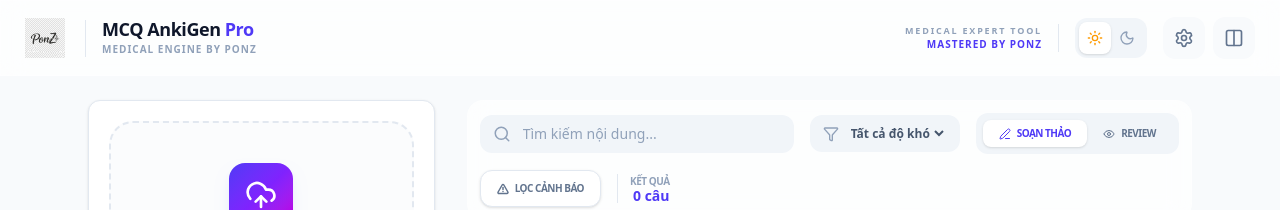
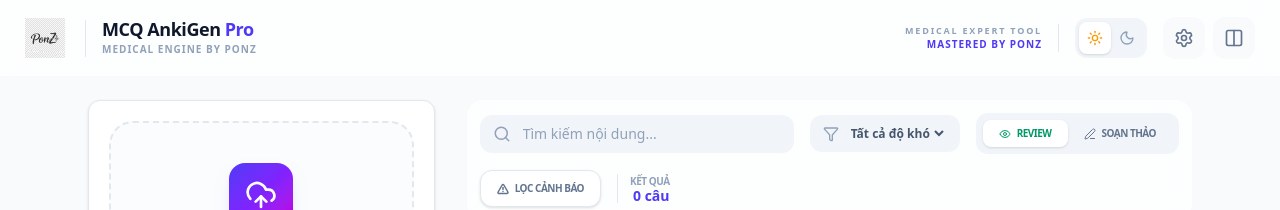
Before and after one commit to tranhoait123/anki-mcq-export, a React (Vite) app: page / in a window 1280 px wide. Shown: the top 210 px of the page. Built offline with nearby package versions, Linux system fonts and the light colour scheme.

Commit message:
ui: swap review and soạn thảo buttons and set review as default view

```diff
--- a/src/ui/MCQDisplay.tsx
+++ b/src/ui/MCQDisplay.tsx
@@ -272,7 +272,7 @@ const MCQDisplay: React.FC<MCQDisplayProps> = ({ mcqs, onUpdate, onDelete }) =>
   const [editForm, setEditForm] = useState<MCQ | null>(null);
   const [showWarningsOnly, setShowWarningsOnly] = useState(false);
   const [difficultyFilter, setDifficultyFilter] = useState<string>('all');
-  const [viewMode, setViewMode] = useState<'edit' | 'preview'>('edit');
+  const [viewMode, setViewMode] = useState<'edit' | 'preview'>('preview');
 
   // Extract unique difficulties for the filter dropdown
   const uniqueDifficulties = useMemo(() =>
@@ -360,16 +360,16 @@ const MCQDisplay: React.FC<MCQDisplayProps> = ({ mcqs, onUpdate, onDelete }) =>
 
         <div className="flex bg-slate-100 dark:bg-slate-800/50 p-1.5 rounded-xl border border-transparent">
           <button
+            onClick={() => setViewMode('preview')}
+            className={`px-4 py-1.5 text-[10px] font-black rounded-lg flex items-center gap-1.5 transition-all uppercase tracking-tighter ${viewMode === 'preview' ? 'bg-white dark:bg-slate-700 shadow-sm text-emerald-600 dark:text-white' : 'text-slate-500'}`}
+          >
+            <Eye size={12} /> Review
+          </button>
+          <button
             onClick={() => setViewMode('edit')}
             className={`px-4 py-1.5 text-[10px] font-black rounded-lg flex items-center gap-1.5 transition-all uppercase tracking-tighter ${viewMode === 'edit' ? 'bg-white dark:bg-slate-700 shadow-sm text-indigo-600 dark:text-white' : 'text-slate-500'}`}
           >
             <PenLine size={12} /> Soạn thảo
-          </button>
-          <button
-            onClick={() => setViewMode('preview')}
-            className={`px-4 py-1.5 text-[10px] font-black rounded-lg flex items-center gap-1.5 transition-all uppercase tracking-tighter ${viewMode === 'preview' ? 'bg-white dark:bg-slate-700 shadow-sm text-emerald-600 dark:text-white' : 'text-slate-500'}`}
-          >
-            <Eye size={12} /> Review
           </button>
         </div>
 
```
